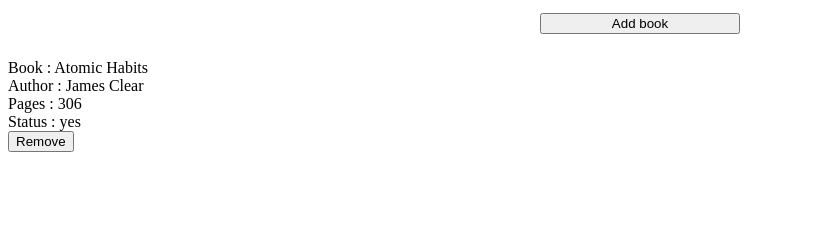
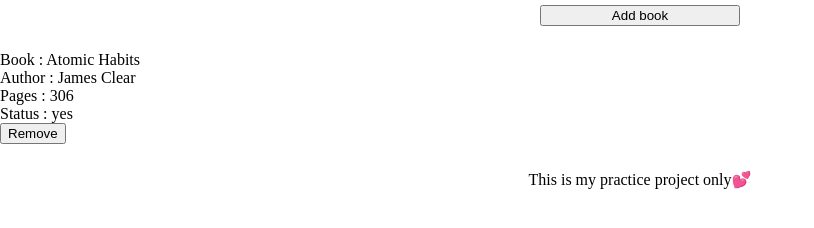
Before and after one commit to LikhithReddy-S/my-projects, a plain HTML site: page my-library/index.html in a window 1280 px wide. Shown: the whole page, without its empty margins (0-814 px from the left). Drawn offline with Linux system fonts and the light colour scheme.

Commit message:
added some text to my-library

```diff
--- a/my-library/index.html
+++ b/my-library/index.html
@@ -29,6 +29,9 @@
 
         <div class="books">
         </div>
+        <footer>
+            <p>This is my practice project only💕</p>
+        </footer>
     </div>
     <script src="script.js"></script>
 </body>
--- a/my-library/style.css
+++ b/my-library/style.css
@@ -1,3 +1,15 @@
+html, body {
+    height: 100%;
+    margin: 0;
+}
+
+.container {
+    display: flex;
+    flex-direction: column;
+    min-height: 100vh; /* Full height of the viewport */
+}
+
+
 .hidden{
     display: none;
 }
@@ -20,3 +32,7 @@
     padding-right: 20px;
 
 }
+footer {
+    padding: 10px;
+    text-align: center;
+}
```
